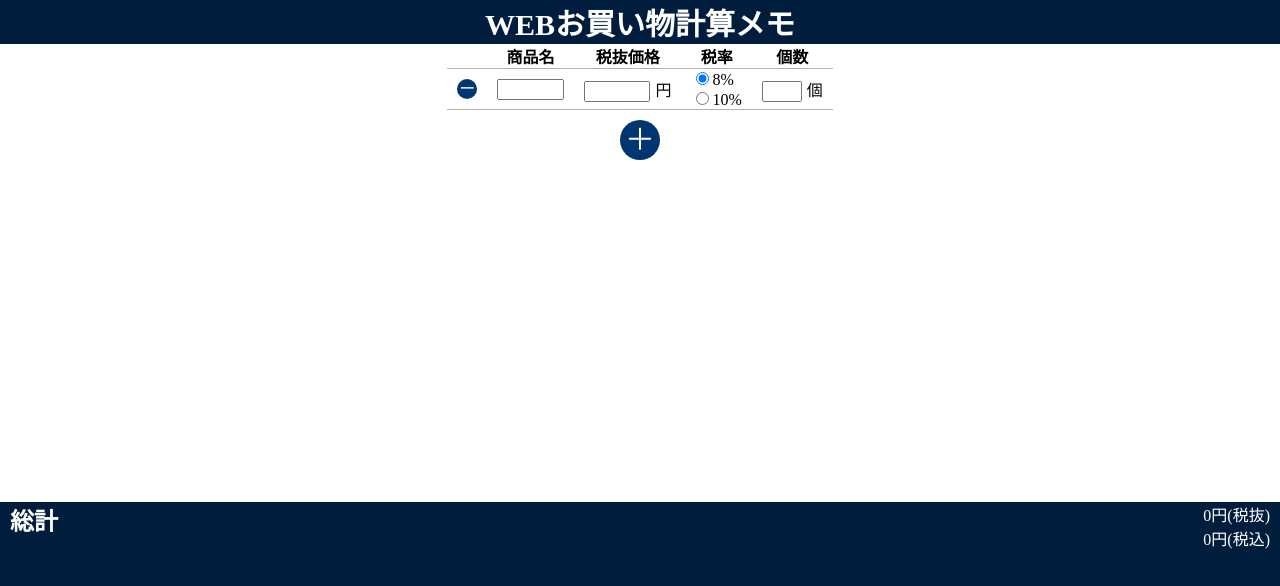
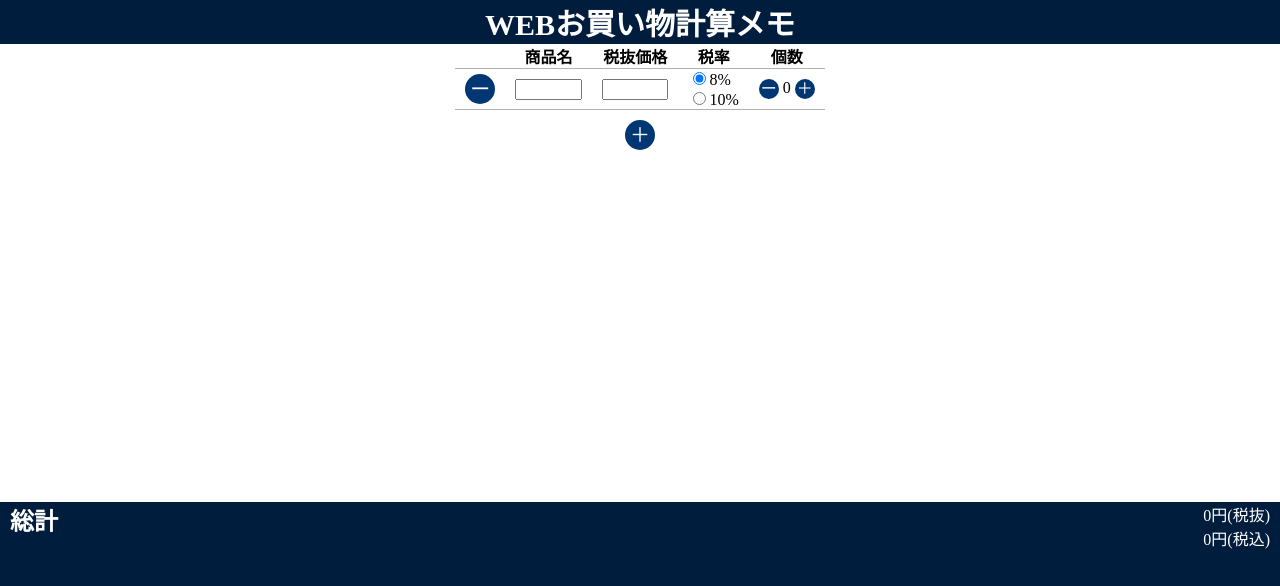
Before and after one commit to yamada-shota/shopping, a plain HTML site: page index.html in a window 1280 px wide. Drawn offline with nearby package versions, Linux system fonts and the light colour scheme.

Commit message:
個数をボタンで設定できるようにした

```diff
--- a/index.html
+++ b/index.html
@@ -27,7 +27,7 @@
                 <tr v-for="(item, index) in items">
                     <td><a href="#" class = "btn delete" v-on:click="deleteForm(index)">ー</a></td>
                     <td><input class="name" v-model="item.name"></td>
-                    <td><input class="price" type="tel" v-model="item.price"><span class="unit">円</span></td>
+                    <td><input class="price" type="tel" v-model="item.price"></td>
                     <td>
                         <span class="taxRadio"><input type="radio" value="1.08" v-bind:name="'tax' + index"
                                 v-model="item.radio">8%</span>
@@ -35,7 +35,9 @@
                                 v-model="item.radio">10%</span>
                     </td>
                     <td>
-                        <input type="tel" class="quantity" v-model="item.quantity"><span class="unit">個</span>
+                        <a href="#" class = "btn increment" v-on:click="decrementNum(index)">ー</a>
+                        {{item.quantity}}
+                        <a href="#" class = "btn decrement" v-on:click="incrementNum(index)">＋</a>
                     </td>
                 </tr>
             </table>
@@ -65,7 +67,7 @@
                         name: "",
                         price: "",
                         radio: "1.08",
-                        quantity: ""
+                        quantity: "0"
                     }]
                 };
             },
@@ -75,7 +77,7 @@
                         name: "",
                         price: "",
                         radio: "1.08",
-                        quantity: ""
+                        quantity: "0"
                     });
                 },
                 deleteForm(index) {
@@ -85,7 +87,15 @@
                         this.items[0].name = "";
                         this.items[0].price = "";
                         this.items[0].radio = "1.08";
-                        this.items[0].quantity = "";
+                        this.items[0].quantity = "0";
+                    }
+                },
+                incrementNum(index){
+                    this.items[index].quantity = parseInt(this.items[index].quantity) + 1;
+                },
+                decrementNum(index){
+                    if(parseInt(this.items[index].quantity)>0){
+                        this.items[index].quantity = parseInt(this.items[index].quantity) - 1;
                     }
                 }
             },
--- a/stylesheet.css
+++ b/stylesheet.css
@@ -43,20 +43,13 @@ th, td {
     text-align: left;
 }
 
+
 .name {
     width: 5em;
 }
 
 .price {
     width: 5em;
-}
-
-.quantity {
-    width: 3em;
-}
-
-.unit {
-    padding-left: 5px;
 }
 
 
@@ -77,15 +70,28 @@ th, td {
 }
 
 .add {
-    width: 40px;
-    height: 40px;
-    line-height: 40px;
-    font-size: 30px;
+    width: 30px;
+    height: 30px;
+    line-height: 30px;
+    font-size: 20px;
     margin:10px 0px
 }
 
 
 .delete {
+    width: 30px;
+    height: 30px;
+    line-height: 30px;
+    font-size: 20px;
+}
+
+.increment {
+    width: 20px;
+    height: 20px;
+    line-height: 20px;
+}
+
+.decrement {
     width: 20px;
     height: 20px;
     line-height: 20px;
--- a/tausho/stylesheet.css
+++ b/tausho/stylesheet.css
@@ -43,20 +43,13 @@ th, td {
     text-align: left;
 }
 
+
 .name {
     width: 5em;
 }
 
 .price {
     width: 5em;
-}
-
-.quantity {
-    width: 3em;
-}
-
-.unit {
-    padding-left: 5px;
 }
 
 
@@ -77,15 +70,28 @@ th, td {
 }
 
 .add {
-    width: 40px;
-    height: 40px;
-    line-height: 40px;
-    font-size: 30px;
+    width: 30px;
+    height: 30px;
+    line-height: 30px;
+    font-size: 20px;
     margin:10px 0px
 }
 
 
 .delete {
+    width: 30px;
+    height: 30px;
+    line-height: 30px;
+    font-size: 20px;
+}
+
+.increment {
+    width: 20px;
+    height: 20px;
+    line-height: 20px;
+}
+
+.decrement {
     width: 20px;
     height: 20px;
     line-height: 20px;
```
Also changed, not shown: tausho/index.html (+15 -5 lines).
